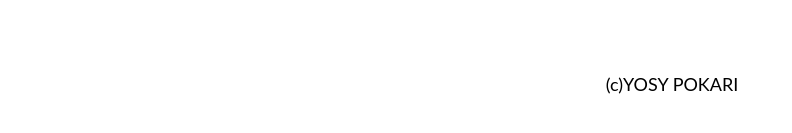
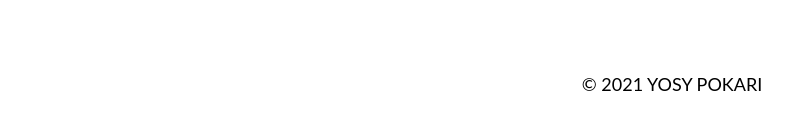
Before and after one commit to pokaryosy/mypage, a Next.js app: page / in a window 1280 px wide. Shown: the part 653-786 px from the top of the page, without its empty margins (302-1094 px from the left). Built offline with nearby package versions, Linux system fonts and the light colour scheme.

Commit message:
155 commits

```diff
--- a/pages/index.js
+++ b/pages/index.js
@@ -47,7 +47,7 @@ export default function Home({ allPostsData }) {
       </section>
 
       <footer className={utilStyles.footer}>
-        <p>(c)YOSY POKARI</p>
+        <p>© 2021 YOSY POKARI</p>
       </footer>
 
     </Layout>
--- a/styles/utils.module.css
+++ b/styles/utils.module.css
@@ -81,6 +81,7 @@
   position: absolute;
   width: 100%;
   height: 100%;
+  float: left;
   }
 
 
```
Also changed, not shown: posts/SUPER-WELFARE.md (+1 -12 lines).
